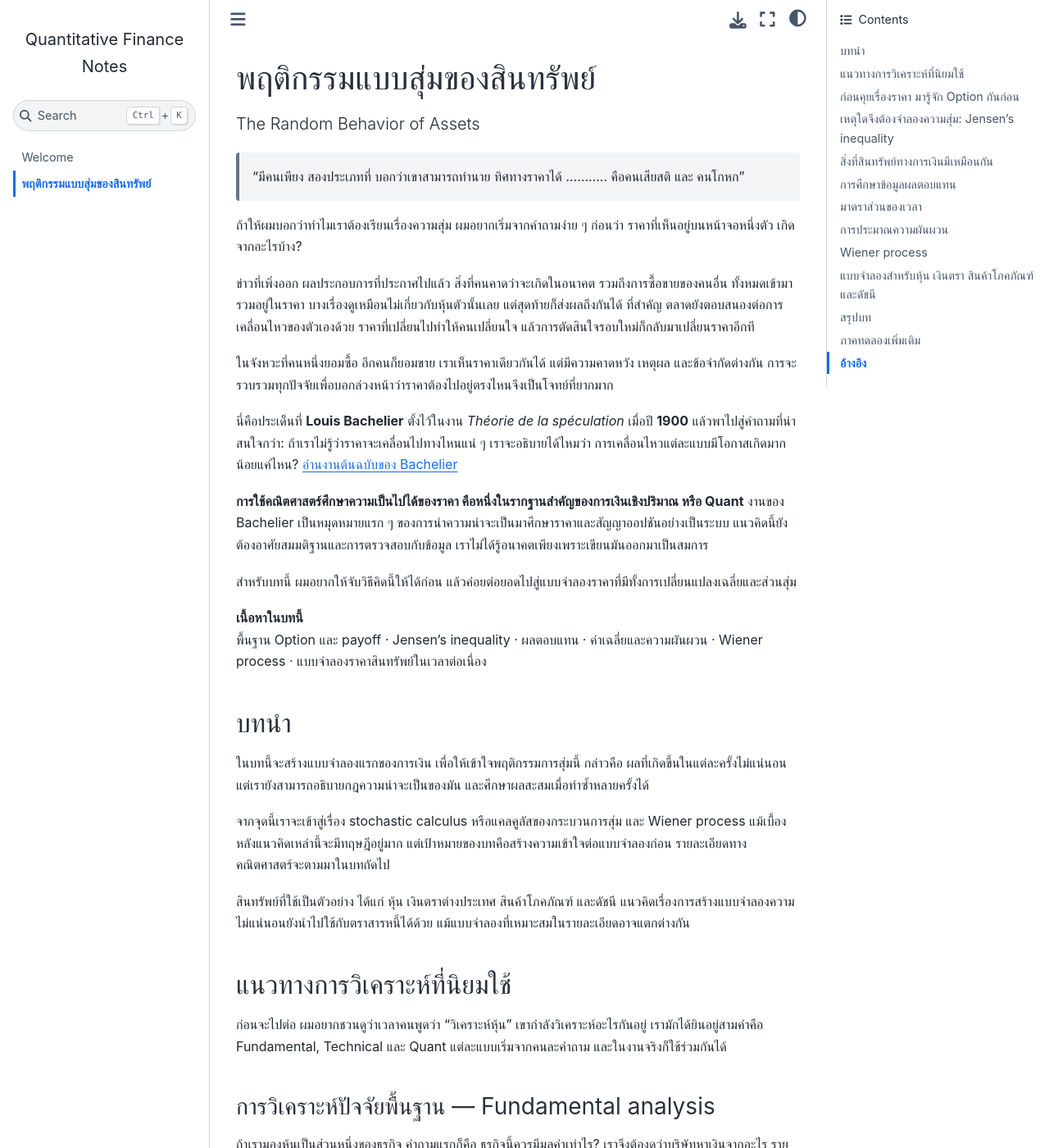
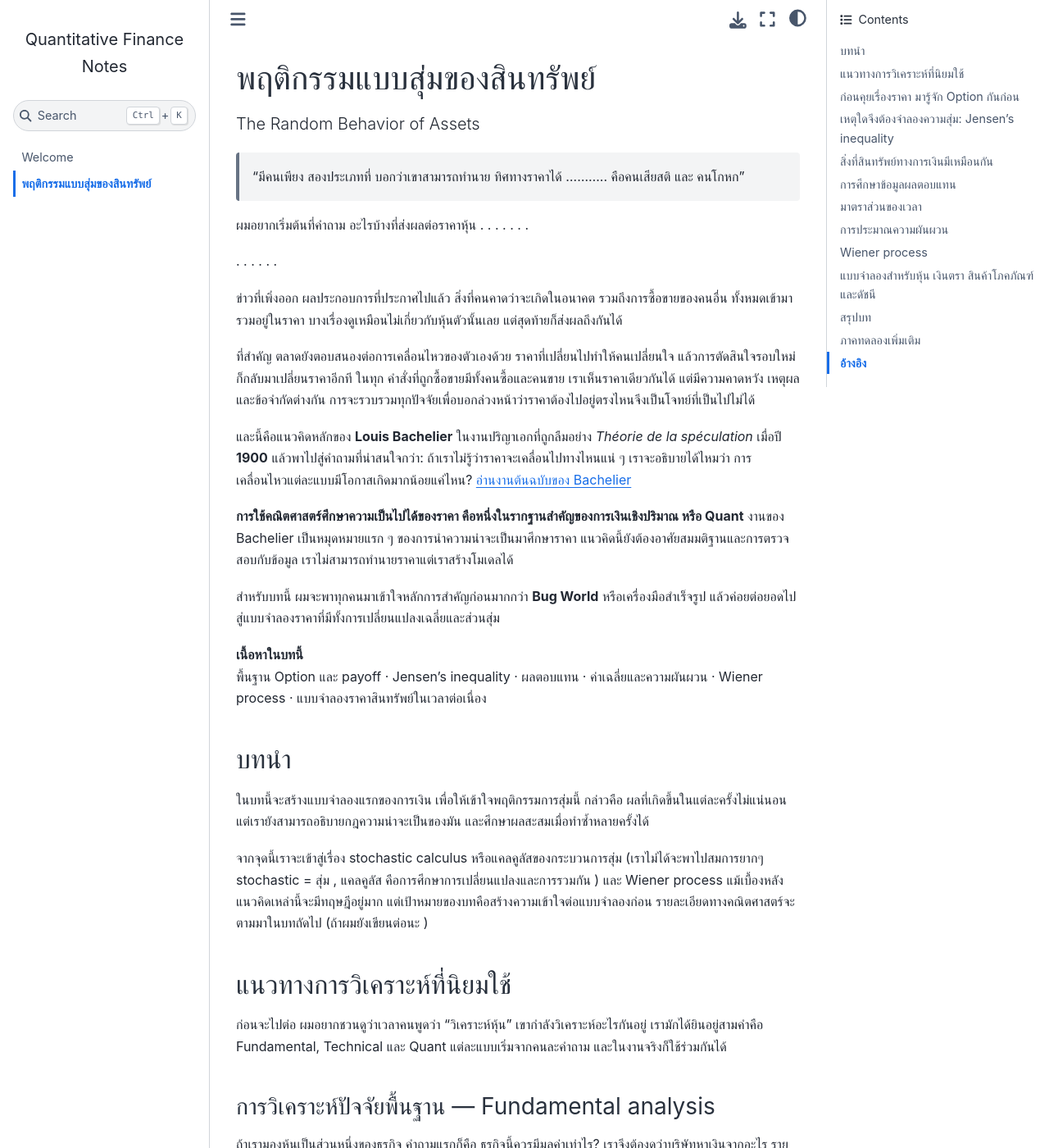
Before and after one commit to nutdnuy/quantitative-finance-notes, a Jupyter Book: the page built from random-assets.md, in a window 1280 px wide and 1400 px high. Shown: the whole window at 82% size. Built offline with Jupyter Book 1.0.4 settings and Sphinx 7.4.7 and the Sphinx Book theme 1.1.4, drawn with Linux system fonts in a browser that asks for light colours; some of the changed text lies outside the part shown.

Commit message:
Update random-assets.md

```diff
--- a/random-assets.md
+++ b/random-assets.md
@@ -9,17 +9,31 @@
 
 > “มีคนเพียง สองประเภทที่ บอกว่าเขาสามารถทำนาย ทิศทางราคาได้ ........... คือคนเสียสติ และ คนโกหก”
 
-ถ้าให้ผมบอกว่าทำไมเราต้องเรียนเรื่องความสุ่ม ผมอยากเริ่มจากคำถามง่าย ๆ ก่อนว่า ราคาที่เห็นอยู่บนหน้าจอหนึ่งตัว เกิดจากอะไรบ้าง?
+ผมอยากเริ่มต้นที่คำถาม อะไรบ้างที่ส่งผลต่อราคาหุ้น
+.
+.
+.
+.
+.
+.
+.
 
-ข่าวที่เพิ่งออก ผลประกอบการที่ประกาศไปแล้ว สิ่งที่คนคาดว่าจะเกิดในอนาคต รวมถึงการซื้อขายของคนอื่น ทั้งหมดเข้ามารวมอยู่ในราคา บางเรื่องดูเหมือนไม่เกี่ยวกับหุ้นตัวนั้นเลย แต่สุดท้ายก็ส่งผลถึงกันได้ ที่สำคัญ ตลาดยังตอบสนองต่อการเคลื่อนไหวของตัวเองด้วย ราคาที่เปลี่ยนไปทำให้คนเปลี่ยนใจ แล้วการตัดสินใจรอบใหม่ก็กลับมาเปลี่ยนราคาอีกที
+.
+.
+.
+.
+.
+.
 
-ในจังหวะที่คนหนึ่งยอมซื้อ อีกคนก็ยอมขาย เราเห็นราคาเดียวกันได้ แต่มีความคาดหวัง เหตุผล และข้อจำกัดต่างกัน การจะรวบรวมทุกปัจจัยเพื่อบอกล่วงหน้าว่าราคาต้องไปอยู่ตรงไหนจึงเป็นโจทย์ที่ยากมาก
+ข่าวที่เพิ่งออก ผลประกอบการที่ประกาศไปแล้ว สิ่งที่คนคาดว่าจะเกิดในอนาคต รวมถึงการซื้อขายของคนอื่น ทั้งหมดเข้ามารวมอยู่ในราคา บางเรื่องดูเหมือนไม่เกี่ยวกับหุ้นตัวนั้นเลย แต่สุดท้ายก็ส่งผลถึงกันได้
 
-นี่คือประเด็นที่ **Louis Bachelier** ตั้งไว้ในงาน *Théorie de la spéculation* เมื่อปี **1900** แล้วพาไปสู่คำถามที่น่าสนใจกว่า: ถ้าเราไม่รู้ว่าราคาจะเคลื่อนไปทางไหนแน่ ๆ เราจะอธิบายได้ไหมว่า การเคลื่อนไหวแต่ละแบบมีโอกาสเกิดมากน้อยแค่ไหน? [อ่านงานต้นฉบับของ Bachelier](https://www.numdam.org/item/ASENS_1900_3_17__21_0/)
+ที่สำคัญ ตลาดยังตอบสนองต่อการเคลื่อนไหวของตัวเองด้วย ราคาที่เปลี่ยนไปทำให้คนเปลี่ยนใจ แล้วการตัดสินใจรอบใหม่ก็กลับมาเปลี่ยนราคาอีกที ในทุก คำสั่งที่ถูกซื้อขายมีทั้งคนซื้อและคนขาย เราเห็นราคาเดียวกันได้ แต่มีความคาดหวัง เหตุผล และข้อจำกัดต่างกัน การจะรวบรวมทุกปัจจัยเพื่อบอกล่วงหน้าว่าราคาต้องไปอยู่ตรงไหนจึงเป็นโจทย์ที่เป็นไปไม่ได้
 
-**การใช้คณิตศาสตร์ศึกษาความเป็นไปได้ของราคา คือหนึ่งในรากฐานสำคัญของการเงินเชิงปริมาณ หรือ Quant** งานของ Bachelier เป็นหมุดหมายแรก ๆ ของการนำความน่าจะเป็นมาศึกษาราคาและสัญญาออปชันอย่างเป็นระบบ แนวคิดนี้ยังต้องอาศัยสมมติฐานและการตรวจสอบกับข้อมูล เราไม่ได้รู้อนาคตเพียงเพราะเขียนมันออกมาเป็นสมการ
+และนี้คือแนวคิดหลักของ **Louis Bachelier** ในงานปริญาเอกที่ถูกลืมอย่าง *Théorie de la spéculation* เมื่อปี **1900** แล้วพาไปสู่คำถามที่น่าสนใจกว่า: ถ้าเราไม่รู้ว่าราคาจะเคลื่อนไปทางไหนแน่ ๆ เราจะอธิบายได้ไหมว่า การเคลื่อนไหวแต่ละแบบมีโอกาสเกิดมากน้อยแค่ไหน? [อ่านงานต้นฉบับของ Bachelier](https://www.numdam.org/item/ASENS_1900_3_17__21_0/)
 
-สำหรับบทนี้ ผมอยากให้จับวิธีคิดนี้ให้ได้ก่อน แล้วค่อยต่อยอดไปสู่แบบจำลองราคาที่มีทั้งการเปลี่ยนแปลงเฉลี่ยและส่วนสุ่ม
+**การใช้คณิตศาสตร์ศึกษาความเป็นไปได้ของราคา คือหนึ่งในรากฐานสำคัญของการเงินเชิงปริมาณ หรือ Quant** งานของ Bachelier เป็นหมุดหมายแรก ๆ ของการนำความน่าจะเป็นมาศึกษาราคา แนวคิดนี้ยังต้องอาศัยสมมติฐานและการตรวจสอบกับข้อมูล เราไม่สามารถทำนายราคาแต่เราสร้างโมเดลได้
+
+สำหรับบทนี้ ผมจะพาทุกคนมาเข้าใจหลักการสำคัญก่อนมากกว่า  **Bug World** หรือเครื่องมือสำเร็จรูป  แล้วค่อยต่อยอดไปสู่แบบจำลองราคาที่มีทั้งการเปลี่ยนแปลงเฉลี่ยและส่วนสุ่ม
 
 <div class="reading-note"><strong>เนื้อหาในบทนี้</strong><p>พื้นฐาน Option และ payoff · Jensen’s inequality · ผลตอบแทน · ค่าเฉลี่ยและความผันผวน · Wiener process · แบบจำลองราคาสินทรัพย์ในเวลาต่อเนื่อง</p></div>
 
@@ -29,9 +43,8 @@
 
 ในบทนี้จะสร้างแบบจำลองแรกของการเงิน เพื่อให้เข้าใจพฤติกรรมการสุ่มนี้ กล่าวคือ ผลที่เกิดขึ้นในแต่ละครั้งไม่แน่นอน แต่เรายังสามารถอธิบายกฎความน่าจะเป็นของมัน และศึกษาผลสะสมเมื่อทำซ้ำหลายครั้งได้
 
-จากจุดนี้เราจะเข้าสู่เรื่อง stochastic calculus หรือแคลคูลัสของกระบวนการสุ่ม และ Wiener process แม้เบื้องหลังแนวคิดเหล่านี้จะมีทฤษฎีอยู่มาก แต่เป้าหมายของบทคือสร้างความเข้าใจต่อแบบจำลองก่อน รายละเอียดทางคณิตศาสตร์จะตามมาในบทถัดไป
+จากจุดนี้เราจะเข้าสู่เรื่อง stochastic calculus หรือแคลคูลัสของกระบวนการสุ่ม (เราไม่ได้จะพาไปสมการยากๆ stochastic = สุ่ม , แคลคูลัส คือการศึกษาการเปลี่ยนแปลงและการรวมกัน  ) และ Wiener process แม้เบื้องหลังแนวคิดเหล่านี้จะมีทฤษฎีอยู่มาก แต่เป้าหมายของบทคือสร้างความเข้าใจต่อแบบจำลองก่อน รายละเอียดทางคณิตศาสตร์จะตามมาในบทถัดไป (ถ้าผมยังเขียนต่อนะ )
 
-สินทรัพย์ที่ใช้เป็นตัวอย่าง ได้แก่ หุ้น เงินตราต่างประเทศ สินค้าโภคภัณฑ์ และดัชนี แนวคิดเรื่องการสร้างแบบจำลองความไม่แน่นอนยังนำไปใช้กับตราสารหนี้ได้ด้วย แม้แบบจำลองที่เหมาะสมในรายละเอียดอาจแตกต่างกัน
 
 </section>
 <section id="analysis">
@@ -44,32 +57,35 @@
 
 ถ้าเรามองหุ้นเป็นส่วนหนึ่งของธุรกิจ คำถามแรกก็คือ ธุรกิจนี้ควรมีมูลค่าเท่าไร? เราจึงต้องดูว่าบริษัทหาเงินจากอะไร รายได้โตได้อีกไหม ต้นทุนกับหนี้เป็นอย่างไร และอะไรทำให้ลูกค้ายังเลือกซื้อของจากบริษัทนี้
 
-ลองสมมติว่าเราประเมินหุ้นตัวหนึ่งไว้ที่ 80 บาท แต่ตลาดซื้อขายกันอยู่ที่ 60 บาท ดูเหมือนมีส่วนต่างให้เราแล้วใช่ไหม? ปัญหาคือ 80 บาทนั้นยังเป็นผลจากสมมติฐานของเรา ถ้ายอดขายไม่โตตามที่คิด หรือบริษัทต้องลงทุนมากกว่าที่คาด มูลค่าที่คำนวณได้ก็เปลี่ยน
+ลองสมมติว่าเราประเมินหุ้นตัวหนึ่งไว้ที่ 80 บาท แต่ตลาดซื้อขายกันอยู่ที่ 60 บาท ดูเหมือนมีส่วนต่างให้เราแล้วใช่ไหม? ปัญหาคือ 80 บาทนั้นยังเป็นผลจากสมมติฐานของเรา ถ้ายอดขายไม่โตตามที่คิด หรือบริษัทต้องลงทุนมากกว่าที่คาด มูลค่าที่คำนวณได้ก็เปลี่ยน และอย่างที่บอกว่า ปัจจัยกำหนดราคาหุ้นมีมากมายนับอนัน
 
 อีกเรื่องคือ ต่อให้เราประเมินถูก ราคาก็อาจอยู่ที่ 60 บาทต่อไปอีกนาน การตอบว่า “ควรมีมูลค่าเท่าไร” กับ “เมื่อไรตลาดจะให้ราคานั้น” จึงเป็นคนละโจทย์ เราต้องคิดเรื่องเวลาที่รอได้และความเสี่ยงระหว่างทางด้วย
+
+
 
 ### การวิเคราะห์ทางเทคนิค — Technical analysis
 
 แนวทางนี้เริ่มจากสิ่งที่เกิดขึ้นในตลาดแล้ว เช่น ราคา ปริมาณซื้อขาย และรูปแบบการเคลื่อนไหว เราอาจดูว่าราคากำลังเป็นแนวโน้ม เคลื่อนไหวในกรอบ หรือเปลี่ยนพฤติกรรมไปจากช่วงก่อนหน้า
 
-แต่การเห็นรูปแบบบนกราฟยังไม่ตอบว่ามันใช้ตัดสินใจได้ดีแค่ไหน ถ้าจะเอาไปใช้ เราต้องบอกให้ชัดว่าตอนไหนถือว่าเกิดสัญญาณ เข้าหรือออกอย่างไร แล้วทดสอบกับข้อมูลที่ไม่ได้ใช้คิดกฎนั้นขึ้นมา รวมค่าธรรมเนียมและต้นทุนซื้อขายด้วย
 
-ผมอยากให้แยกสองเรื่องนี้ออกจากกัน: เราอธิบายกราฟย้อนหลังได้ กับเรามีกฎที่ยังใช้ได้เมื่อเจอข้อมูลใหม่ การทดสอบจะช่วยให้เห็นว่าหลักฐานรองรับสิ่งที่เราคิดมากน้อยแค่ไหน
+แต่ปัญหาหลักคือ เทคนิคอลทั้งหมด มักจะไม่มีกฏที่แน่นอน แม้กระทั้งนักวิเคราะที่เก่งที่สุด สองคนอาจจะมองต่างกัน
+
+
 
 ### การวิเคราะห์เชิงปริมาณ — Quantitative analysis
 
-สำหรับ Quant เราพยายามทำคำถามให้ชัดพอที่จะวัดและตรวจสอบได้ ใช้ข้อมูล คณิตศาสตร์ และสถิติมาสร้างแบบจำลอง แล้วดูว่าคำตอบเปลี่ยนอย่างไรเมื่อสมมติฐานเปลี่ยน
+สำหรับ Quant ถ้าให้ผมนิยามความหมาย คงหมายถึงศาตร์ที่ศึกษา พลวัตร์(สุ่ม)ของตราสารทางการเงิน เราพยายามทำคำถามให้ชัดพอที่จะวัดและตรวจสอบได้ ใช้ข้อมูล คณิตศาสตร์ และสถิติมาสร้างแบบจำลอง แล้วดูว่าคำตอบเปลี่ยนอย่างไรเมื่อสมมติฐานเปลี่ยน
 
 ตัวอย่างเช่น ถ้าพอร์ตหนึ่งมีโอกาสขาดทุน เราจะประมาณขนาดของการขาดทุนนั้นอย่างไร? ถ้าสินทรัพย์หลายตัวตกพร้อมกัน ความเสี่ยงรวมจะเพิ่มแค่ไหน? หรือถ้าสัญญาจะจ่ายเงินตามราคาหุ้นในอนาคต วันนี้เราควรประเมินมูลค่าของสิทธินั้นอย่างไร?
 
-ในบทนี้เราจะเริ่มจาก **แบบจำลองความสุ่มของราคา** ดูทั้งค่าเฉลี่ย ขนาดการกระจาย และผลของเวลา พอจับเรื่องนี้ได้ เราจะเห็นว่าทำไมการรู้ราคาเฉลี่ยเพียงตัวเดียวจึงยังไม่พอสำหรับการกำหนดราคา Option
+ในบทนี้เราจะเริ่มจาก **แบบจำลองความสุ่มของราคา** ดูทั้งค่าเฉลี่ย ขนาดการกระจาย และผลของเวลาเราจะเห็นว่าทำไมการรู้ราคาเฉลี่ยเพียงตัวเดียวจึงยังไม่พอสำหรับการกำหนดราคา Option
 
 </section>
 <section id="options">
 
 ## ก่อนคุยเรื่องราคา มารู้จัก Option กันก่อน
 
-Option หรือออปชัน คือสัญญาที่ให้ผู้ถือมี **สิทธิ แต่ไม่มีข้อผูกมัดว่าต้องใช้สิทธิ** ในการซื้อหรือขายสินทรัพย์ตามราคาและเงื่อนไขที่ตกลงกัน สิทธิซื้อเรียกว่า **Call option** ส่วนสิทธิขายเรียกว่า **Put option** ผู้ซื้อจ่ายเงินเพื่อให้ได้สิทธินี้ เงินนั้นเรียกว่า **premium** หรือราคาออปชัน
+Option คือสัญญาที่ให้ผู้ถือมี **สิทธิ แต่ไม่มีข้อผูกมัดว่าต้องใช้สิทธิ** ในการซื้อหรือขายสินทรัพย์ตามราคาและเงื่อนไขที่ตกลงกัน สิทธิซื้อเรียกว่า **Call option** ส่วนสิทธิขายเรียกว่า **Put option** ผู้ซื้อจ่ายเงินเพื่อให้ได้สิทธินี้ เงินนั้นเรียกว่า **premium** หรือราคาออปชัน
 
 ลองเริ่มจาก Call ก่อน สมมติว่าเรามีสิทธิซื้อหุ้นหนึ่งหน่วยในราคา **120 บาท** เมื่อครบหนึ่งเดือน โดยจ่ายค่าซื้อสิทธินี้ไป **8 บาท** ราคา 120 บาทเรียกว่า **ราคาใช้สิทธิ (strike price)** และวันที่ครบหนึ่งเดือนคือ **วันหมดอายุ (expiration)** ตัวอย่างนี้กำหนดให้ใช้สิทธิได้ในวันหมดอายุเท่านั้น หรือที่เรียกว่า European option
 
```
